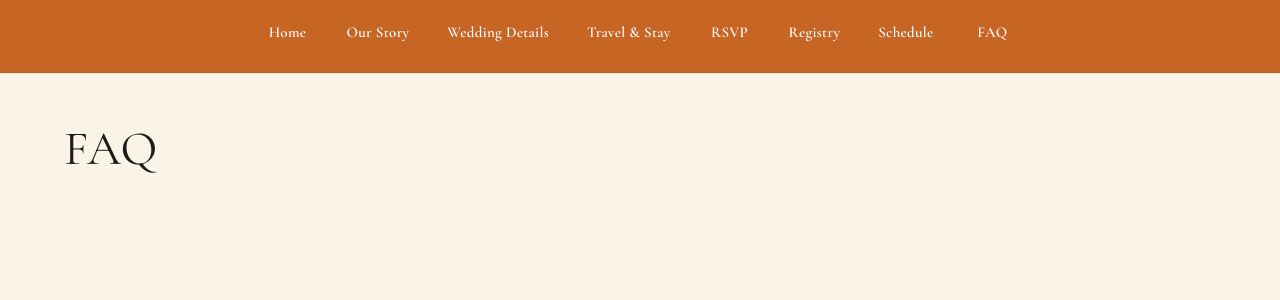
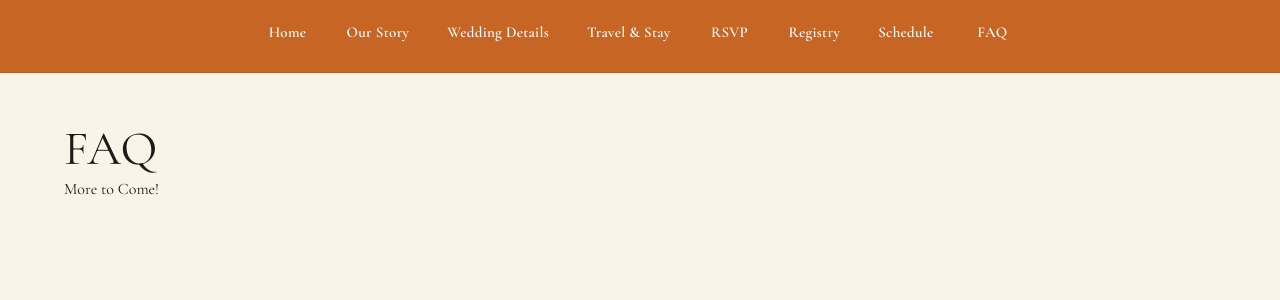
Before and after one commit to ejknighton/Juliet-And-EJ, a React (Vite) app: page /#/faq in a window 1280 px wide. Shown: the top 300 px of the page. Built offline with nearby package versions, Linux system fonts and the light colour scheme.

Commit message:
Read me and adding more to come

```diff
--- a/src/pages/FAQ.tsx
+++ b/src/pages/FAQ.tsx
@@ -1,2 +1,9 @@
-import { Typography } from "@mui/material";
-export default function FAQ(){ return <Typography variant="h3">FAQ</Typography>; }
+import { Box, Typography } from "@mui/material";
+export default function FAQ(){
+  return(
+    <Box>
+      <Typography variant="h3">FAQ</Typography>
+      <Typography variant="body1">More to Come!</Typography>
+    </Box>
+  );
+}
--- a/src/pages/Home.tsx
+++ b/src/pages/Home.tsx
@@ -7,10 +7,10 @@ import BeigeFooterBand from "../components/BeigeFooterBand";
 
 // TIP: Because this is a GitHub Project Page, use the full base path so images load in production.
 const sliderImages = [
-  "/Juliet-And-EJ/photos/kissing_on_rock.jpg",
-  "/Juliet-And-EJ/photos/lake_overlook.jpg",
-  "/Juliet-And-EJ/photos/waterfall.jpg",
-  "/Juliet-And-EJ/photos/mountain_background.jpg",
+  "/photos/kissing_on_rock.jpg",
+  "/photos/lake_overlook.jpg",
+  "/photos/waterfall.jpg",
+  "/photos/mountain_background.jpg",
 ];
 
 export default function Home() {
--- a/src/pages/OurStory.tsx
+++ b/src/pages/OurStory.tsx
@@ -1,2 +1,9 @@
-import { Typography } from "@mui/material";
-export default function OurStory(){ return <Typography variant="h3">Our Story</Typography>; }
+import { Box, Typography } from "@mui/material";
+export default function OurStory(){
+  return(
+    <Box>
+      <Typography variant="h3">Our Story</Typography>
+      <Typography variant="body1">More to Come!</Typography>
+    </Box>
+  );
+}
--- a/src/pages/RSVP.tsx
+++ b/src/pages/RSVP.tsx
@@ -1,2 +1,9 @@
-import { Typography } from "@mui/material";
-export default function RSVP(){ return <Typography variant="h3">RSVP</Typography>; }
+import { Box, Typography } from "@mui/material";
+export default function RSVP(){
+  return(
+    <Box>
+      <Typography variant="h3">RSVP</Typography>
+      <Typography variant="body1">More to Come!</Typography>
+    </Box>
+  );
+}
--- a/src/pages/Registry.tsx
+++ b/src/pages/Registry.tsx
@@ -1,2 +1,9 @@
-import { Typography } from "@mui/material";
-export default function Registry(){ return <Typography variant="h3">Registry</Typography>; }
+import { Box, Typography } from "@mui/material";
+export default function Registry(){
+  return(
+    <Box>
+      <Typography variant="h3">Registry</Typography>
+      <Typography variant="body1">More to Come!</Typography>
+    </Box>
+  );
+}
--- a/src/pages/Schedule.tsx
+++ b/src/pages/Schedule.tsx
@@ -1,2 +1,9 @@
-import { Typography } from "@mui/material";
-export default function Schedule(){ return <Typography variant="h3">Schedule</Typography>; }
+import { Box, Typography } from "@mui/material";
+export default function Schedule(){
+  return(
+    <Box>
+      <Typography variant="h3">Schedule</Typography>
+      <Typography variant="body1">More to Come!</Typography>
+    </Box>
+  );
+}
--- a/src/pages/TravelStay.tsx
+++ b/src/pages/TravelStay.tsx
@@ -1,2 +1,9 @@
-import { Typography } from "@mui/material";
-export default function TravelStay(){ return <Typography variant="h3">Travel & Stay</Typography>; }
+import { Box, Typography } from "@mui/material";
+export default function TravelStay(){
+  return(
+    <Box>
+      <Typography variant="h3">Travel & Stay</Typography>
+      <Typography variant="body1">More to Come!</Typography>
+    </Box>
+  );
+}
--- a/src/pages/WeddingDetails.tsx
+++ b/src/pages/WeddingDetails.tsx
@@ -1,2 +1,9 @@
-import { Typography } from "@mui/material";
-export default function WeddingDetails(){ return <Typography variant="h3">Wedding Details</Typography>; }
+import { Box, Typography } from "@mui/material";
+export default function WeddingDetails(){
+  return(
+    <Box>
+      <Typography variant="h3">Wedding Details</Typography>
+      <Typography variant="body1">More to Come!</Typography>
+    </Box>
+  );
+}
--- a/vite.config.js
+++ b/vite.config.js
@@ -4,5 +4,5 @@ import react from "@vitejs/plugin-react";
 export default defineConfig({
   plugins: [react()],
   // IMPORTANT for GitHub Project Pages:
-  base: "/Juliet-And-EJ/",
+  base: "/",
 });
```
Also changed, not shown: 2 other files (tests, documents, lock files or other folders).
